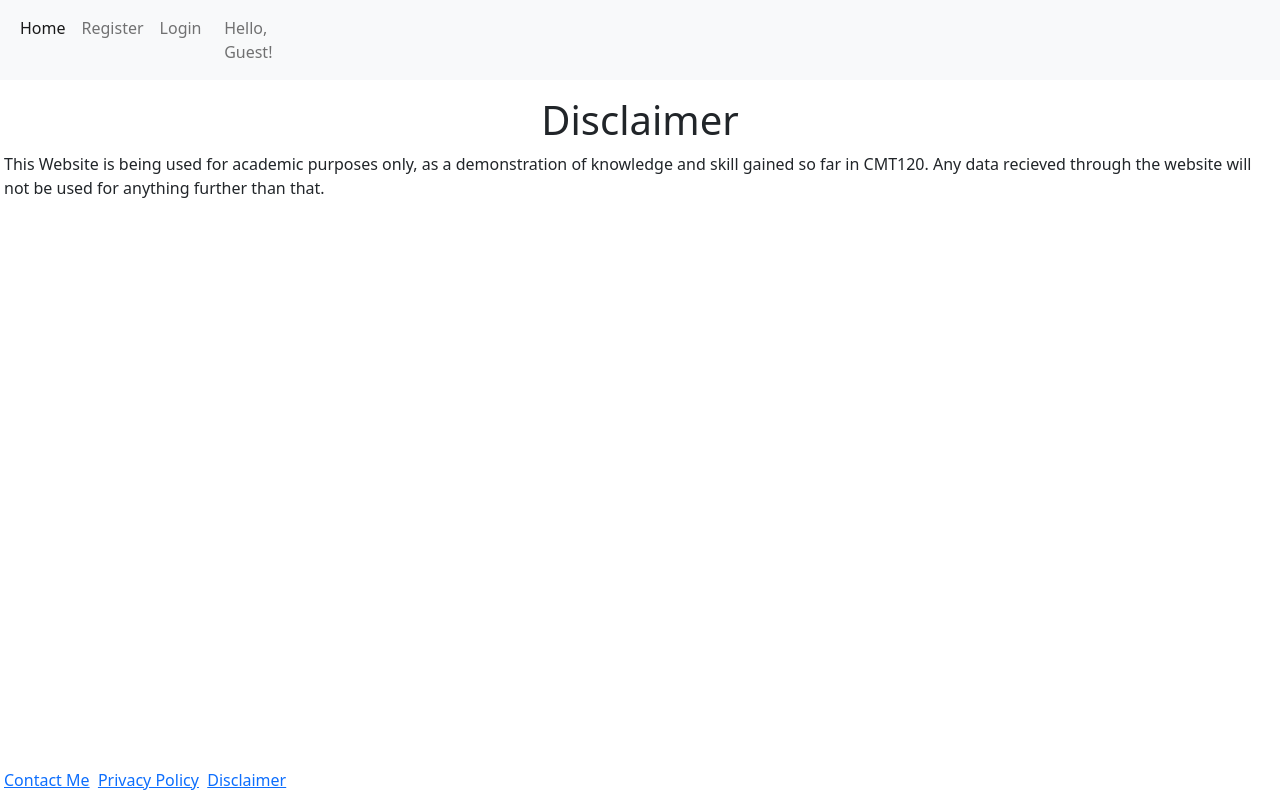
After one commit to Matthew-Robinson-UK/Flask-Portfolio, a Flask app: page /disclaimer in a window 1280 px wide. The commit adds this page. Run offline with Flask 2, Linux system fonts and the light colour scheme; some libraries are stand-ins or nearby versions.

Commit message:
Added a second post, further styling and updated footer to contain links

```diff
--- a/blog/forms.py
+++ b/blog/forms.py
@@ -7,7 +7,7 @@ from wtforms.validators import DataRequired, EqualTo, ValidationError, Regexp, E
 from blog.models import Comment, Rating, User
 
 class RegistrationForm(FlaskForm):
-  username = StringField('First name',validators=[DataRequired()])
+  username = StringField('First name',validators=[DataRequired(), Regexp('^[a-zA-Z0-9]{1,20}$',message='Your first name contains invalid characters.')])
   # https://wtforms.readthedocs.io/en/2.3.x/validators/
   email = StringField('Email',validators=[DataRequired(),Email(message='Invalid email. Please check.', granular_message=False, check_deliverability=False, allow_smtputf8=True, allow_empty_local=False)])
   # password must be displayed as shown however password must also be betwenn 1 - 20 characters, error message is not accurate enough.
@@ -31,7 +31,7 @@ class CommentForm(FlaskForm):
     submit = SubmitField('Comment')
 # http://www.iemoji.com/view/emoji/586/animals-nature/white-medium-star
 class RatingForm(FlaskForm):
-  rating = SelectField(u'Select a rating', coerce=int, choices=[('1', u"\u2B50"), ('2', u"\u2B50"u"\u2B50"), ('3', u"\u2B50"u"\u2B50"u"\u2B50"), ('4', u"\u2B50"u"\u2B50"u"\u2B50"u"\u2B50"), ('5', u"\u2B50"u"\u2B50"u"\u2B50"u"\u2B50"u"\u2B50")])
+  rating = SelectField(u'Select a rating', coerce=int, choices=[('1', u"\u2B50"), ('2', u"\u2B50"u"\u2B50"), ('3', u"\u2B50"u"\u2B50"u"\u2B50"), ('4', u"\u2B50"u"\u2B50"u"\u2B50"u"\u2B50"), ('5', u"\u2B50"u"\u2B50"u"\u2B50"u"\u2B50"u"\u2B50")],validators=[DataRequired()])
   submit = SubmitField('Rating')
 
 class OrderForm(FlaskForm):
--- a/blog/routes.py
+++ b/blog/routes.py
@@ -32,6 +32,14 @@ def contact():
   user_linkedin = User.query.filter_by(linkedin='https://www.linkedin.com/in/matthew-lee-robinson/').first()
   return render_template('contact.html', title='Contact', user_email = user_email, user_linkedin = user_linkedin)
 
+@app.route("/disclaimer")
+def disclaimer():
+  return render_template('disclaimer.html', title='Disclaimer')
+
+@app.route("/privacy_policy")
+def privacy_policy():
+  return render_template('privacy_policy.html', title='Privacy Policy')
+
 @app.route("/post/<int:post_id>", methods=['GET','Post'])
 def post(post_id):
   post = Post.query.get_or_404(post_id)
@@ -40,6 +48,8 @@ def post(post_id):
   rating_form = RatingForm()
   # outer join reference needed
   ratings = db.session.query(Post.id, db.func.avg(Rating.value)).outerjoin(Rating, Post.id == Rating.post_id).group_by(Post.id).all()
+  # users = db.session.query(User, db.func.count(Rating.value)).outerjoin(Rating, User.id == Rating.author_id).filter(Rating.post_id.contains('1')).all()
+  # print(users)
   for p in ratings:
     if post_id == p[0]:
       try:
@@ -53,7 +63,6 @@ def post(post_id):
     db.session.commit()
     return redirect(url_for('.post', post_id=post.id))
   if rating_form.is_submitted():
-    # if post.ratings == []:
       # https://python-adv-web-apps.readthedocs.io/en/latest/flask_db3.html
     rating = Rating(value = request.form['rating'], post=post, user=current_user._get_current_object())
     db.session.add(rating)
@@ -80,10 +89,6 @@ def register():
   return render_template('register.html',title='Register',form=form)
 
 
-@app.route("/registered")
-def registered():
-  return render_template('registered.html', title='Thanks!')
-
 @app.route("/login",methods=['GET','POST'])
 def login():
   form = LoginForm()
--- a/blog/static/style.css
+++ b/blog/static/style.css
@@ -39,10 +39,13 @@ img {
 }
 .short_description{
     max-width: 75vw;
+    padding-top: 10px;
 }
 .detailed_description{
     max-width: 75vw;
-    padding-top: 10px;
+}
+.comment_text{
+    display:flex;
 }
 .view_comments{
     display:flex;
--- /dev/null
+++ b/blog/templates/disclaimer.html
@@ -0,0 +1,5 @@
+{% extends "layout.html" %}
+{% block content %}
+<h1>Disclaimer</h1>
+<p>This Website is being used for academic purposes only, as a demonstration of knowledge and skill gained so far in CMT120. Any data recieved through the website will not be used for anything further than that.</p>
+{% endblock content %}
--- a/blog/templates/layout.html
+++ b/blog/templates/layout.html
@@ -8,7 +8,7 @@
     <link href="https://cdn.jsdelivr.net/npm/bootstrap@5.1.3/dist/css/bootstrap.min.css" rel="stylesheet" integrity="sha384-1BmE4kWBq78iYhFldvKuhfTAU6auU8tT94WrHftjDbrCEXSU1oBoqyl2QvZ6jIW3" crossorigin="anonymous">
 </head>
 
-<body class="d-flex flex-column min-vh-100">
+<body class="d-flex flex-column min-vh-100" >
       <nav class="navbar navbar-expand-lg navbar-light bg-light" id ="top_navig_bar">
         <div class="container-fluid">
           <div class="collapse navbar-collapse" id="navbarNav">
@@ -54,9 +54,9 @@
     </div>
 
     <footer id='footer'class="mt-auto">
-      <a href="{{ url_for('contact') }}" class="footer" id = "Contact">Contact Me</a>
-        <a>Privacy Policy</a>
-        <a>Disclaimer</a>
+      <a href="{{ url_for('contact') }}" class="footer" id = "Contact">Contact Me</a>&nbsp
+        <a href="{{ url_for('privacy_policy') }}" class="footer" id = "privacy_policy">Privacy Policy</a>&nbsp
+        <a href="{{ url_for('disclaimer') }}" class="footer" id = "disclaimer">Disclaimer</a>
     </footer>
 </body>
 <script src="https://code.jquery.com/jquery-3.2.1.slim.min.js" integrity="sha384-KJ3o2DKtIkvYIK3UENzmM7KCkRr/rE9/Qpg6aAZGJwFDMVNA/GpGFF93hXpG5KkN" crossorigin="anonymous"></script>
--- a/blog/templates/post.html
+++ b/blog/templates/post.html
@@ -1,10 +1,10 @@
 {% extends "layout.html" %}
 {% block content %}
 <h3 class = 'post_title'>"{{ post.title }}" &nbsp | Author: {{ post.user.username }} &nbsp | Post Rating {{ avg_rating }} &#x2b50;</h3>
-<p class = 'detailed_description'>{{ post.description }}</p>
+<p class = 'short_description'>{{ post.description }}</p>
 <img src="{{ url_for('static', filename='img/' + post.image_file) }}">
 
-<p> {{ post.content }} </p>
+<p class = 'detailed_description'> {{ post.content }} </p>
 
 {% if current_user.is_authenticated %}
 
@@ -46,7 +46,7 @@
     {% if post.comments %}
       {% for comment in post.comments %}
      <!-- reference needed below  -->
-     <p class = comment_text>{{ comment.comment }}
+     <p class = comment_text>{{ comment.comment }} &nbsp
       {{comment.user.email}}
       </p>
       {% endfor %}
--- a/blog/templates/registered.html
+++ b/blog/templates/privacy_policy.html
@@ -1,4 +1,4 @@
 {% extends "layout.html" %}
 {% block content %}
-<h1>Thanks for registering with us!</h1>
+<h1>Privacy Policy</h1>
 {% endblock content %}
--- a/blog/templates/register.html
+++ b/blog/templates/register.html
@@ -2,7 +2,7 @@
 {% block content %}
 <form method="POST" action="">
   {{ form.csrf_token }}
-  <p id="first_name_new">{{ form.username.label }} {{ form.username }}</p>
+  <p id="username_new">{{ form.username.label }} {{ form.username }}</p>
   <p id="email_new">{{ form.email.label }} {{ form.email }}</p>
   <p id="password_new">{{ form.password.label }} {{ form.password }}</p>
   <p id="password_confirm">{{ form.confirm_password.label }} {{ form.confirm_password }}</p>
--- a/wsgi.py
+++ b/wsgi.py
@@ -1,6 +1,6 @@
-from blog import app as application
+# from blog import app as application
 
-# from blog import app
+from blog import app
 
-# if __name__ == '__main__':
-#     app.run(debug=True)
+if __name__ == '__main__':
+    app.run(debug=True)
```
Also changed, not shown: blog/static/img/vaccine.jpg (added).
